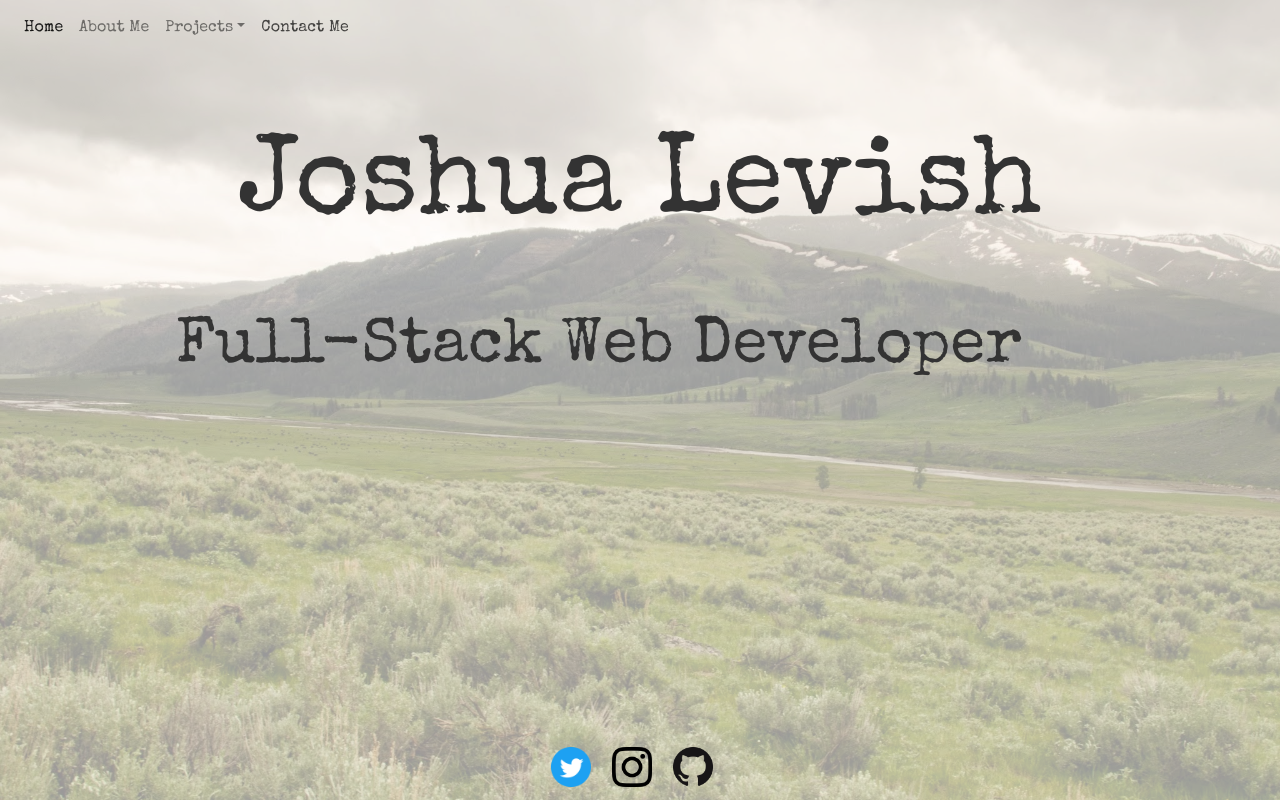
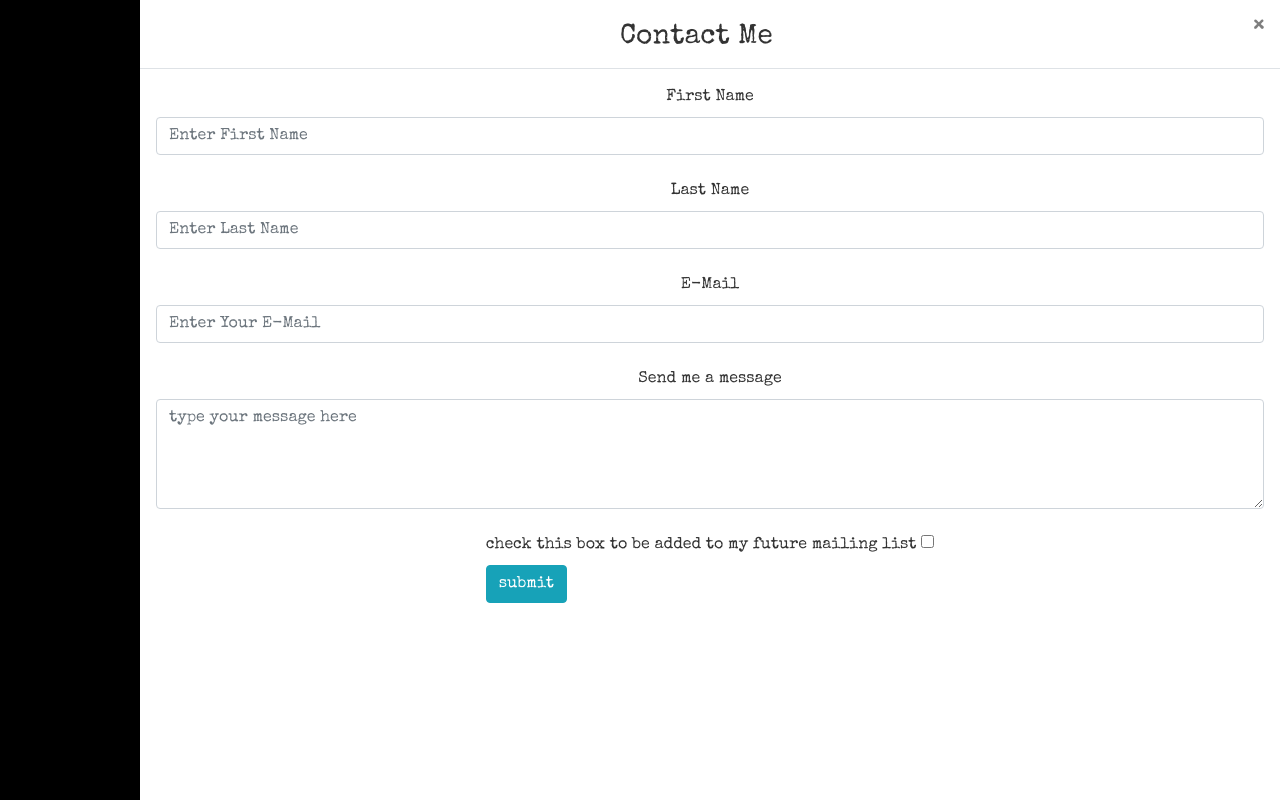
Before and after one commit to jdlevish/github.io, a website: page index.html in a window 1280 px wide. Both pictures are taken after a click on the link "Contact Me". Drawn offline with nearby package versions, Linux system fonts and the light colour scheme.

Commit message:
added frontend contact me form

```diff
--- a/index.html
+++ b/index.html
@@ -65,7 +65,7 @@
                     </div>
                 </li>
                 <li class="nav-item">
-                    <a class="nav-link" href="#">Contact Me</a>
+                    <a class="nav-link" href="#" data-toggle="modal" data-target="#contactModal">Contact Me</a>
                 </li>
 
 
@@ -76,7 +76,7 @@
     </nav>
     <div class="modal fade" id="burgerModal" data-backdrop="false" tabindex="-1" role="dialog"
         aria-labelledby="payModal" aria-hidden="true">
-        <div class="modal-dialog modal-dialog-slideout modal-lg" role="document">
+        <div class="modal-dialog modal-dialog-slideout modal-xl" role="document">
             <div class="modal-content">
                 <div class="modal-header">
                     <button type="button" class="close" data-dismiss="modal" aria-label="Close">
@@ -104,7 +104,7 @@
     </div>
     <div class="modal fade" id="alexModal" data-backdrop="false" tabindex="-1" role="dialog" aria-labelledby="payModal"
         aria-hidden="true">
-        <div class="modal-dialog modal-dialog-slideout modal-lg" role="document">
+        <div class="modal-dialog modal-dialog-slideout modal-xl" role="document">
             <div class="modal-content">
                 <div class="modal-header">
                     <button type="button" class="close" data-dismiss="modal" aria-label="Close">
@@ -123,8 +123,8 @@
                 </div>
                 <div class="modal-footer text-right m-auto">
                     <a href="https://mysterious-river-09583.herokuapp.com/"><button type="button"
-                            class="btn alexBtn">click here for the deployed application</button></a>
-                    <a href="https://github.com/jeanhern81/Alexandria"> <button type="button" class="btn alexBtn">click
+                            class="btn alexBtn ">click here for the deployed application</button></a>
+                    <a href="https://github.com/jeanhern81/Alexandria"> <button type="button" class="btn alexBtn ">click
                             here for the github repo</button></a>
                 </div>
             </div>
@@ -132,7 +132,7 @@
     </div>
     <div class="modal fade" id="noteModal" data-backdrop="false" tabindex="-1" role="dialog" aria-labelledby="payModal"
         aria-hidden="true">
-        <div class="modal-dialog modal-dialog-slideout modal-lg" role="document">
+        <div class="modal-dialog modal-dialog-slideout modal-xl" role="document">
             <div class="modal-content">
                 <div class="modal-header">
                     <button type="button" class="close" data-dismiss="modal" aria-label="Close">
@@ -155,6 +155,49 @@
                     <a href="https://github.com/jdlevish/notePadApp"><button type="button" class="btn noteBtn">click
                             here for the github repo</button></a>
                 </div>
+            </div>
+        </div>
+    </div>
+    <div class="modal fade" id="contactModal" data-backdrop="false" tabindex="-1" role="dialog"
+        aria-labelledby="payModal" aria-hidden="true">
+        <div class="modal-dialog modal-dialog-slideout modal-xl" role="document">
+            <div class="modal-content">
+                <div class="modal-header">
+                    <button type="button" class="close" data-dismiss="modal" aria-label="Close">
+                        <span aria-hidden="true">×</span>
+                    </button>
+                    <h3 class="modal-title" id="exampleModalLabel">Contact Me</h3>
+
+
+                </div>
+                <div class="modal-body">
+                    <div class="form-group">
+                        <form class="contForm">
+                            <label for="firstName">First Name </label>
+                            <input type="text" class="form-control" id="firstName" placeholder="Enter First Name">
+                            </br>
+                            <label for="lastName">Last Name </label>
+                            <input type="text" class="form-control" id="lastName" placeholder="Enter Last Name">
+                            </br>
+                            <label for="email">E-Mail</label>
+                            <input type="email" class="form-control" id="email" placeholder="Enter Your E-Mail">
+                            </br>
+                            <label for="email">Send me a message</label>
+                            <textarea class="form-control" id="message" rows="4"
+                                placeholder="type your message here"></textarea>
+                            </br>
+                            <label for="mailingList">check this box to be added to my future mailing list</label>
+                            <input type="checkbox" id="mailingList">
+                            </br>
+                            <button type="submit" class=" btn btn-info">submit</button>
+
+                        </form>
+
+                    </div>
+
+
+                </div>
+
             </div>
         </div>
     </div>
--- a/public/css/style.css
+++ b/public/css/style.css
@@ -152,8 +152,12 @@ a{
 	float: left;
 }
  .alexBtn{
+
      background-color:#07889B;
  }
  .noteBtn{
      background-color:#18BC9C;
  }
+ .contForm{
+     justify-items: center;
+ }
```
